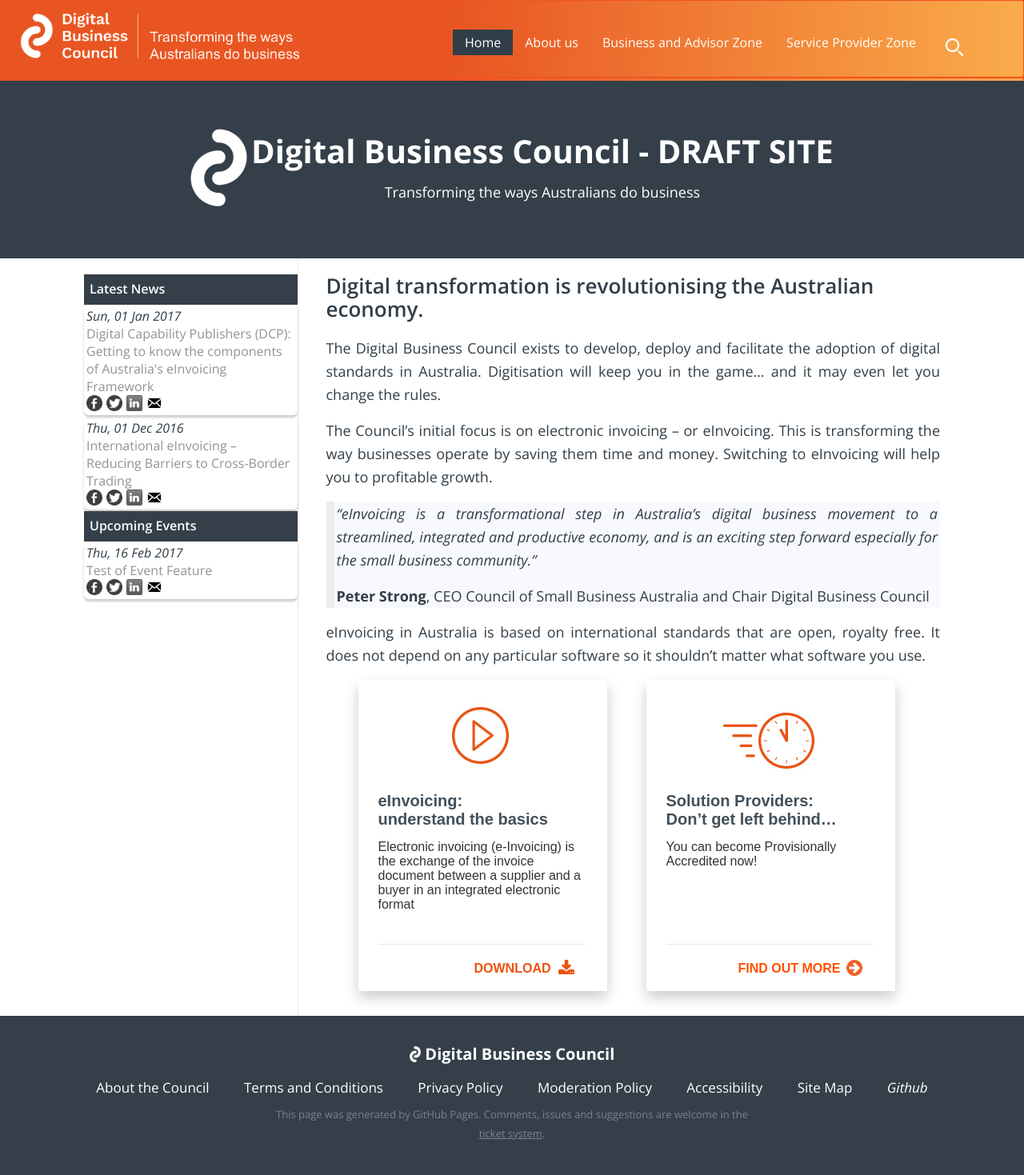
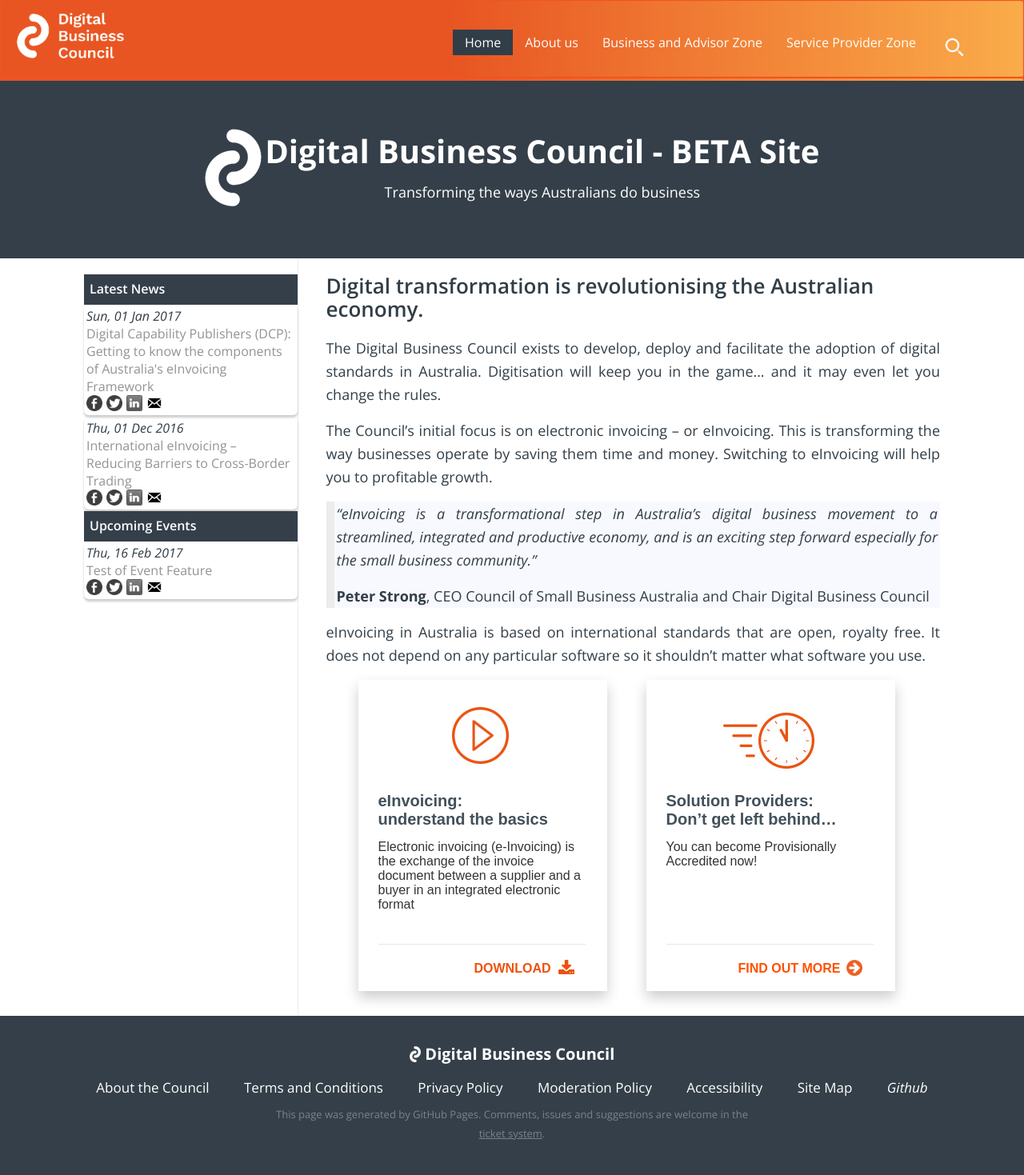
Before and after one commit to Digital-Business-Council/Digital-Business-Council.github.io, a Jekyll site: the page built from index.md, in a window 1280 px wide. Shown: the whole page at 80% size. Built offline with Jekyll 4.4.1, drawn with Linux system fonts in a browser that asks for light colours; our own code applies the rules of GitHub Pages for plain Markdown files.

Commit message:
Update header.html

```diff
--- a/_includes/header.html
+++ b/_includes/header.html
@@ -9,7 +9,7 @@
                     {% include header-menu.html %}
                 </div>
             </div>
-            <a href="/" class="logo"><img src="/images/Logo-tag-transparent.png" alt="Digital Business Council Logo" style="float: left;"></a>
+            <a href="/" class="logo"><img src="/images/logo-transparent.png" alt="Digital Business Council Logo" style="float: left;"></a>
 
 	    {% include header-menu.html %}
             {% include search-bar.html %}
@@ -19,7 +19,7 @@
         <div class="wrapper">
             <img src="/images/logo.png" alt="Digital Business Council Logo">
             <div class="header-text-box">
-                <div class="header-name">Digital Business Council - DRAFT SITE</div>
+                <div class="header-name">Digital Business Council - BETA Site</div>
                 <div class="header-tagline">Transforming the ways Australians do business</div>
             </div>
         </div>
```
